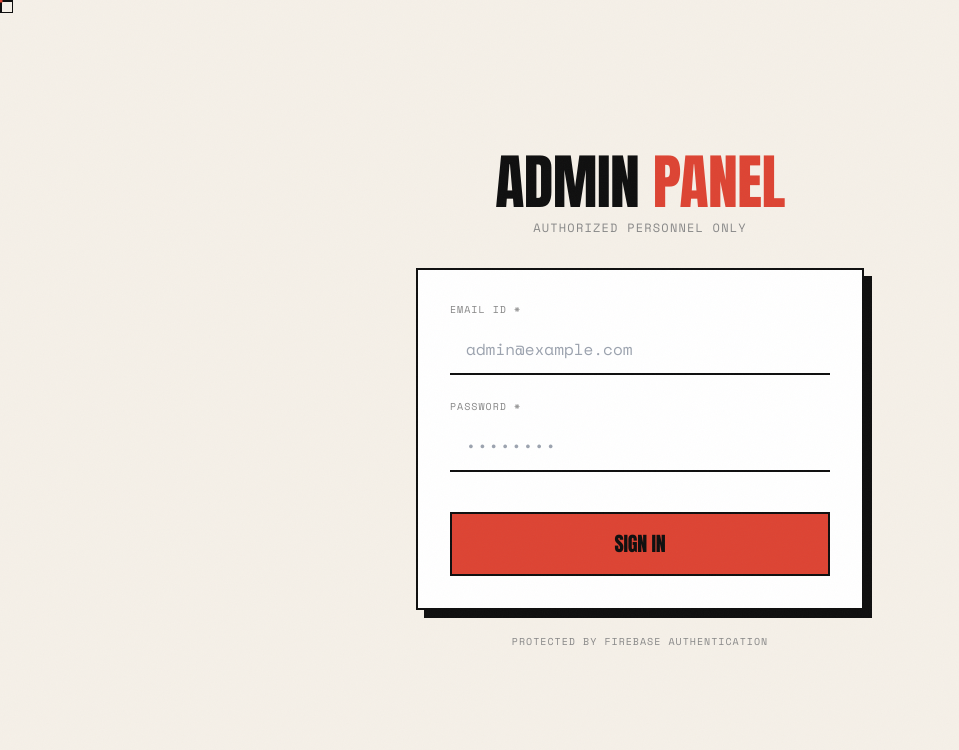
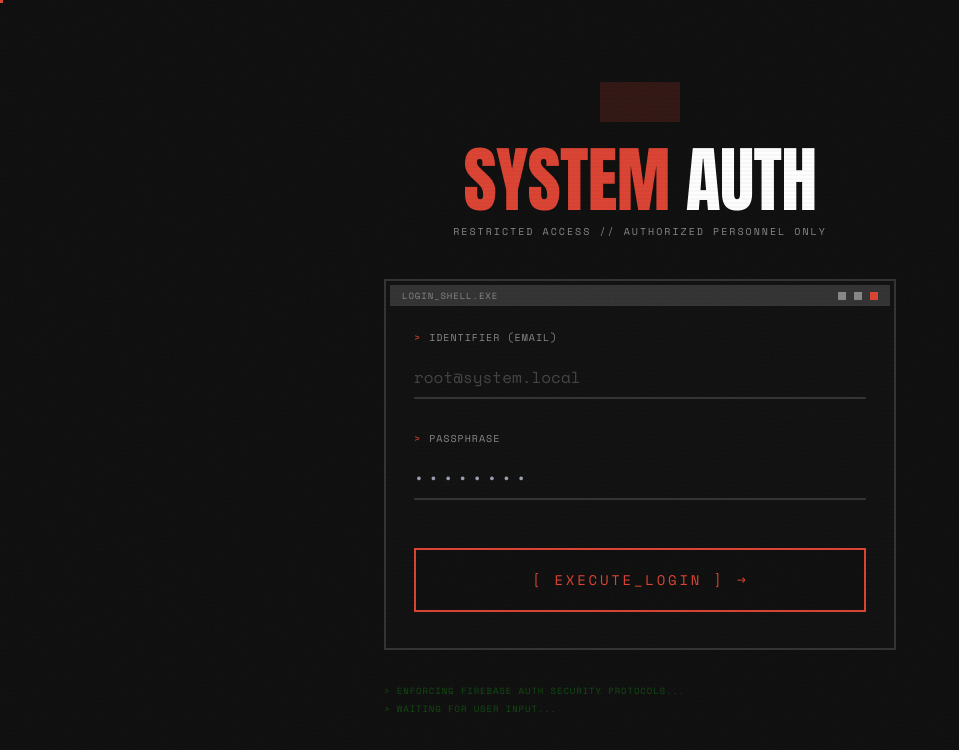
Before and after one commit to Suyash2527/developer-portfolio, a Next.js app: page /admin in a window 1280 px wide. Shown: the top 750 px of the page, without its empty margins (0-959 px from the left). Built offline with nearby package versions, Linux system fonts and the light colour scheme; no server answers.

Commit message:
feat: redesign admin login page into extreme terminal brutalist style

```diff
--- a/src/app/admin/page.tsx
+++ b/src/app/admin/page.tsx
@@ -25,7 +25,7 @@ export default function AdminLoginPage() {
   const handleLogin = async (e: React.FormEvent) => {
     e.preventDefault();
     if (!email || !password) {
-      toast.error("ENTER CREDENTIALS.");
+      toast.error("MISSING CREDENTIALS.");
       return;
     }
     setLoading(true);
@@ -42,41 +42,60 @@ export default function AdminLoginPage() {
 
   if (checking) {
     return (
-      <div className="min-h-screen bg-[#f5f0e8] flex items-center justify-center">
-        <div className="font-heading text-4xl uppercase animate-pulse">Checking...</div>
+      <div className="min-h-screen bg-[#0f0f0f] flex items-center justify-center text-[#15a315]">
+        <div className="font-mono text-xl uppercase animate-pulse">
+          INITIALIZING SECURE UPLINK...
+        </div>
       </div>
     );
   }
 
   return (
-    <div className="min-h-screen bg-[#f5f0e8] flex items-center justify-center px-6 relative overflow-hidden">
-      {/* Background Grid */}
-      <div className="absolute inset-0 opacity-[0.05] bg-graph-paper pointer-events-none" />
+    <div className="min-h-screen bg-[#0f0f0f] text-[#f5f0e8] flex items-center justify-center p-6 relative overflow-hidden font-mono">
+      {/* Scanline overlay */}
+      <div className="absolute inset-0 pointer-events-none z-50 opacity-10 bg-[linear-gradient(rgba(18,16,16,0)_50%,rgba(0,0,0,0.25)_50%),linear-gradient(90deg,rgba(255,0,0,0.06),rgba(0,255,0,0.02),rgba(0,0,255,0.06))] bg-[length:100%_4px,3px_100%]" />
 
       <motion.div
-        initial={{ opacity: 0, y: 40 }}
-        animate={{ opacity: 1, y: 0 }}
-        transition={{ duration: 0.6 }}
-        className="relative z-10 w-full max-w-md"
+        initial={{ opacity: 0, scale: 0.98 }}
+        animate={{ opacity: 1, scale: 1 }}
+        transition={{ duration: 0.3 }}
+        className="relative z-10 w-full max-w-lg"
       >
-        {/* Header */}
-        <div className="text-center mb-8">
-          <h1 className="font-heading text-5xl md:text-6xl text-[#0f0f0f] uppercase leading-none tracking-[-0.02em] mb-2">
-            ADMIN <span className="text-[#dd4433]">PANEL</span>
+        {/* Terminal Header */}
+        <div className="mb-10 text-center">
+          <motion.div
+            className="inline-block"
+            animate={{ opacity: [1, 0] }}
+            transition={{ duration: 0.8, repeat: Infinity, times: [0, 0.5, 0.5, 1], ease: "linear" }}
+          >
+            <div className="w-[clamp(40px,8vw,80px)] h-[clamp(20px,4vw,40px)] bg-[#dd4433] mx-auto mb-4" />
+          </motion.div>
+          <h1 className="font-heading text-5xl md:text-7xl uppercase leading-none tracking-[-0.02em] text-[#dd4433]">
+            SYSTEM <span className="text-white">AUTH</span>
           </h1>
-          <p className="font-mono text-xs text-[#888888] uppercase tracking-widest">
-            AUTHORIZED PERSONNEL ONLY
+          <p className="font-mono text-[10px] text-[#888888] uppercase tracking-[0.2em] mt-2">
+            RESTRICTED ACCESS // AUTHORIZED PERSONNEL ONLY
           </p>
         </div>
 
-        {/* Form */}
-        <form
-          onSubmit={handleLogin}
-          className="border-[2.5px] border-[#0f0f0f] bg-white brutal-shadow p-8 flex flex-col gap-6"
-        >
+        {/* Terminal Form Window */}
+        <div className="border-[2.5px] border-[#333333] bg-[#111111] p-1">
+          {/* Top Bar */}
+          <div className="flex justify-between items-center bg-[#333333] px-3 py-1 mb-6">
+            <span className="font-mono text-[9px] uppercase tracking-widest text-[#888888]">
+              LOGIN_SHELL.EXE
+            </span>
+            <div className="flex gap-2">
+              <span className="w-2 h-2 bg-[#888888]" />
+              <span className="w-2 h-2 bg-[#888888]" />
+              <span className="w-2 h-2 bg-[#dd4433]" />
+            </div>
+          </div>
+
+          <form onSubmit={handleLogin} className="px-6 pb-8 flex flex-col gap-8">
             <div className="flex flex-col">
-            <label className="font-mono text-[10px] uppercase tracking-widest text-[#888888] mb-2">
-              EMAIL ID *
+              <label className="font-mono text-[10px] uppercase tracking-widest text-[#888888] mb-3 flex items-center gap-2">
+                <span className="text-[#dd4433]">&gt;</span> IDENTIFIER (EMAIL)
               </label>
               <input
                 type="email"
@@ -84,14 +103,14 @@ export default function AdminLoginPage() {
                 onChange={(e) => setEmail(e.target.value)}
                 required
                 autoComplete="email"
-              placeholder="admin@example.com"
-              className="w-full px-4 py-3 bg-transparent border-b-[2.5px] border-[#0f0f0f] font-mono text-base text-[#0f0f0f] focus:outline-none focus:bg-[#f5f0e8] focus:border-[#dd4433] transition-colors rounded-none cursor-none"
+                placeholder="root@system.local"
+                className="w-full px-0 py-2 bg-transparent border-b-[2.5px] border-[#333333] font-mono text-base text-white placeholder:text-[#444444] focus:outline-none focus:border-[#dd4433] transition-colors rounded-none cursor-none"
               />
             </div>
 
             <div className="flex flex-col">
-            <label className="font-mono text-[10px] uppercase tracking-widest text-[#888888] mb-2">
-              PASSWORD *
+              <label className="font-mono text-[10px] uppercase tracking-widest text-[#888888] mb-3 flex items-center gap-2">
+                <span className="text-[#dd4433]">&gt;</span> PASSPHRASE
               </label>
               <input
                 type="password"
@@ -100,22 +119,35 @@ export default function AdminLoginPage() {
                 required
                 autoComplete="current-password"
                 placeholder="••••••••"
-              className="w-full px-4 py-3 bg-transparent border-b-[2.5px] border-[#0f0f0f] font-mono text-base text-[#0f0f0f] focus:outline-none focus:bg-[#f5f0e8] focus:border-[#dd4433] transition-colors rounded-none cursor-none tracking-widest"
+                className="w-full px-0 py-2 bg-transparent border-b-[2.5px] border-[#333333] font-mono text-base text-white focus:outline-none focus:border-[#dd4433] transition-colors rounded-none cursor-none tracking-[0.3em]"
               />
             </div>
 
             <button
               type="submit"
               disabled={loading}
-            className="w-full font-heading text-xl uppercase tracking-wider px-8 py-4 border-[2.5px] border-[#0f0f0f] bg-[#dd4433] text-[#0f0f0f] hover:bg-[#0f0f0f] hover:text-[#f5f0e8] transition-colors cursor-none disabled:opacity-50 mt-4"
+              className="w-full font-mono text-sm uppercase tracking-[0.2em] px-8 py-5 border-[2.5px] border-[#dd4433] bg-[#0f0f0f] text-[#dd4433] hover:bg-[#dd4433] hover:text-[#0f0f0f] transition-colors cursor-none disabled:opacity-50 disabled:cursor-not-allowed mt-4 group relative overflow-hidden"
             >
-            {loading ? "AUTHENTICATING..." : "SIGN IN"}
+              <span className="relative z-10 flex items-center justify-center gap-3">
+                {loading ? "AUTHENTICATING..." : "[ EXECUTE_LOGIN ]"}
+                <span className="inline-block transition-transform duration-300 group-hover:translate-x-1">→</span>
+              </span>
             </button>
           </form>
+        </div>
 
-        <p className="text-center font-mono text-[10px] text-[#888888] uppercase tracking-widest mt-6">
-          PROTECTED BY FIREBASE AUTHENTICATION
-        </p>
+        {/* Decorative Logs */}
+        <div className="mt-8 opacity-40">
+           <motion.p
+              className="font-mono text-[9px] text-[#15a315] uppercase tracking-widest leading-loose"
+              initial={{ opacity: 0 }}
+              animate={{ opacity: 1 }}
+              transition={{ delay: 0.5 }}
+            >
+              &gt; ENFORCING FIREBASE AUTH SECURITY PROTOCOLS...<br/>
+              &gt; WAITING FOR USER INPUT...
+           </motion.p>
+        </div>
       </motion.div>
     </div>
   );
```
Lines whose indentation alone changed are shown as unchanged.
